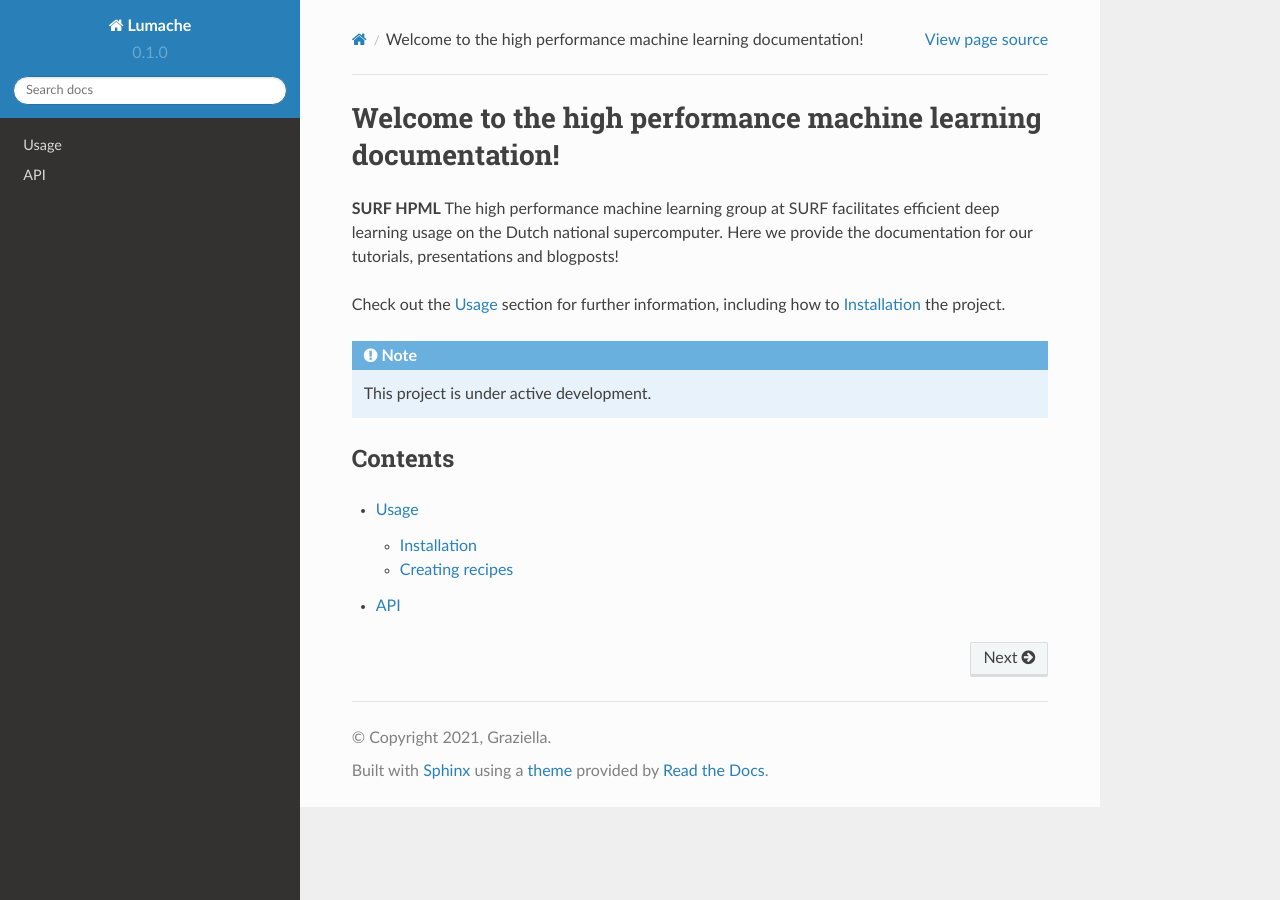
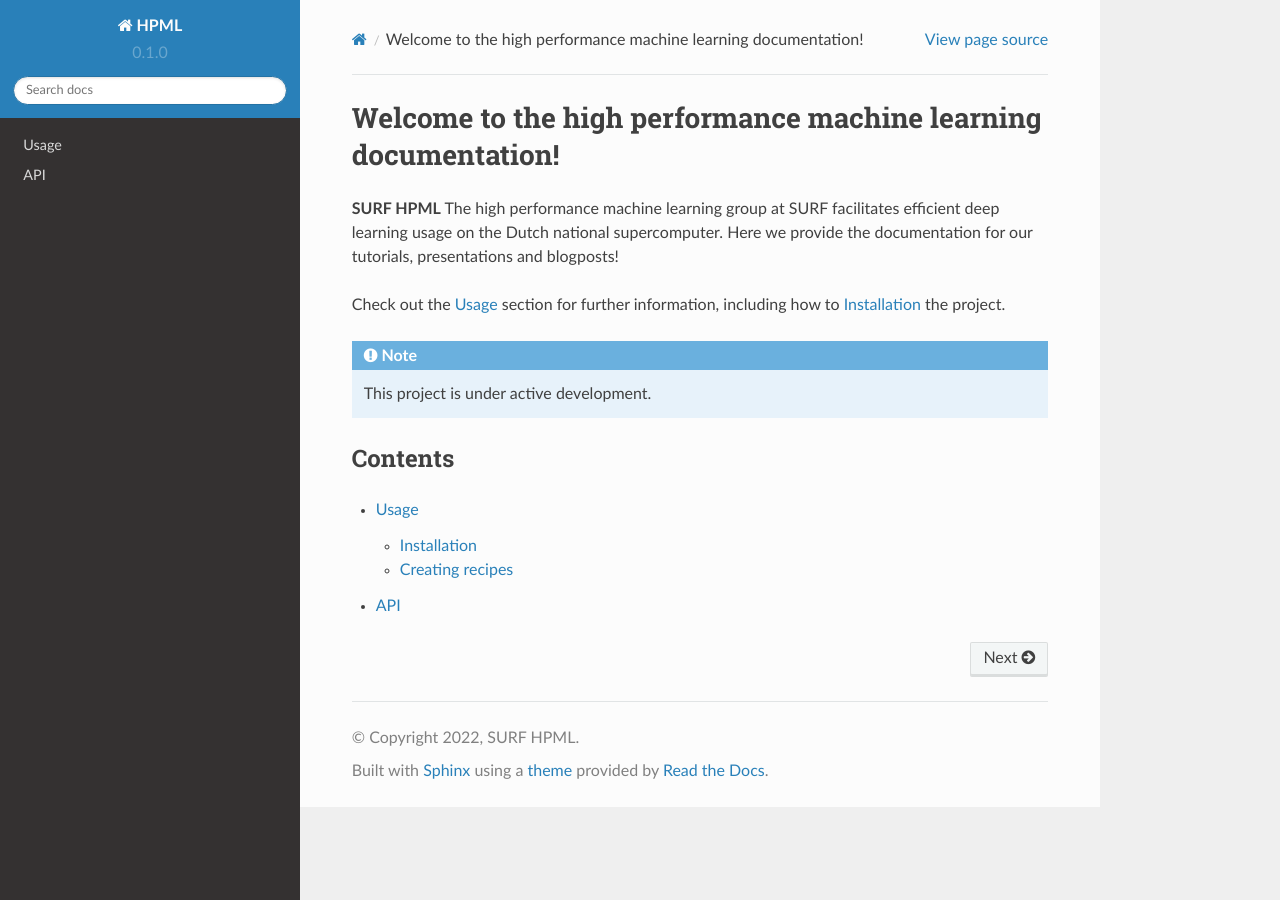
Before and after one commit to Cryptheon/hpml-surf, a Sphinx documentation site: the page built from docs/source/index.rst, in a window 1280 px wide. Built offline with Sphinx 7.4.7 and the Read the Docs theme 2.0.0, drawn with Linux system fonts in a browser that asks for light colours.

Commit message:
Update conf.py

```diff
--- a/docs/source/conf.py
+++ b/docs/source/conf.py
@@ -2,9 +2,9 @@
 
 # -- Project information
 
-project = 'Lumache'
-copyright = '2021, Graziella'
-author = 'Graziella'
+project = 'HPML'
+copyright = '2022, SURF HPML'
+author = 'Bryan Cardenas'
 
 release = '0.1'
 version = '0.1.0'
```
